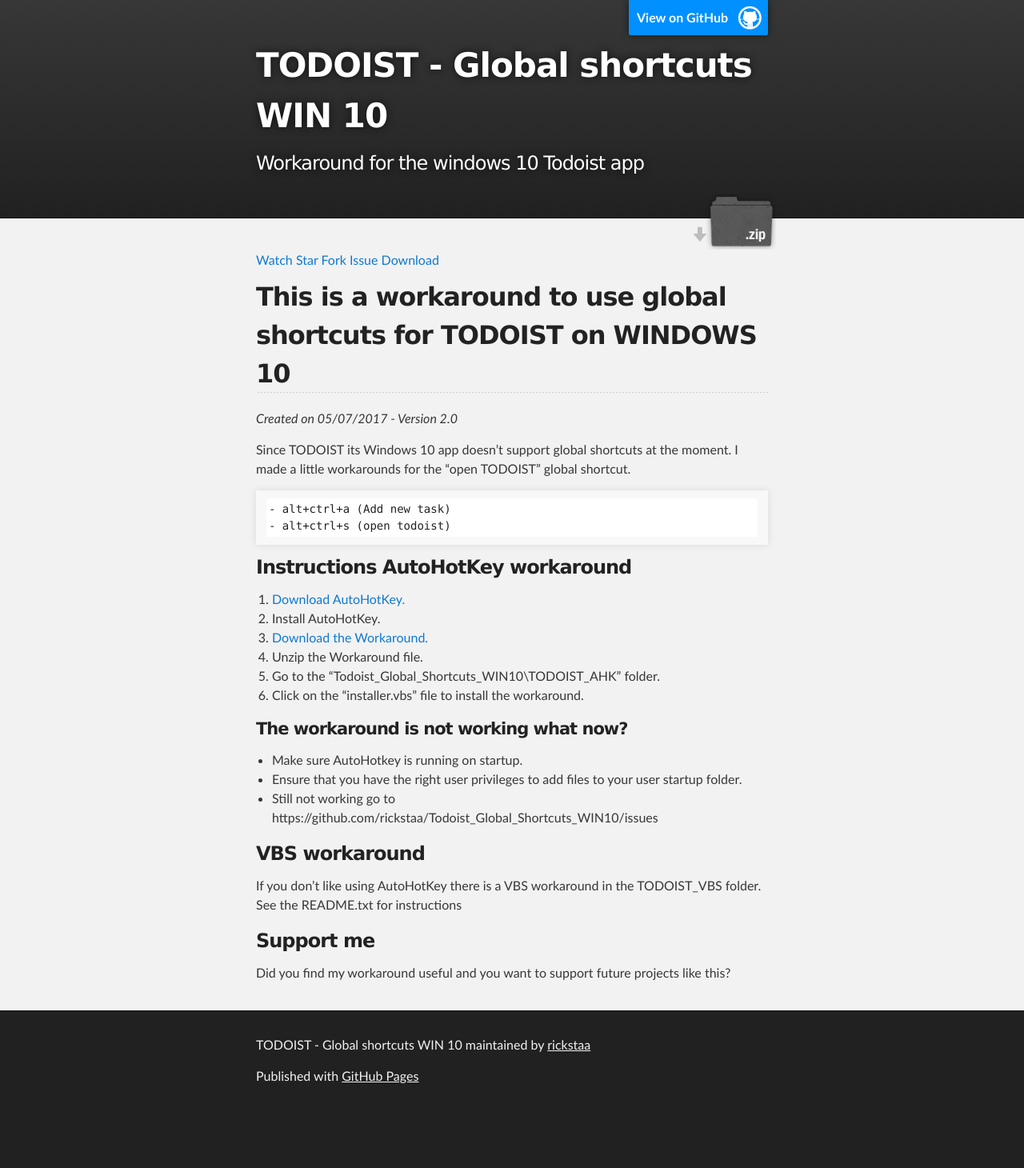
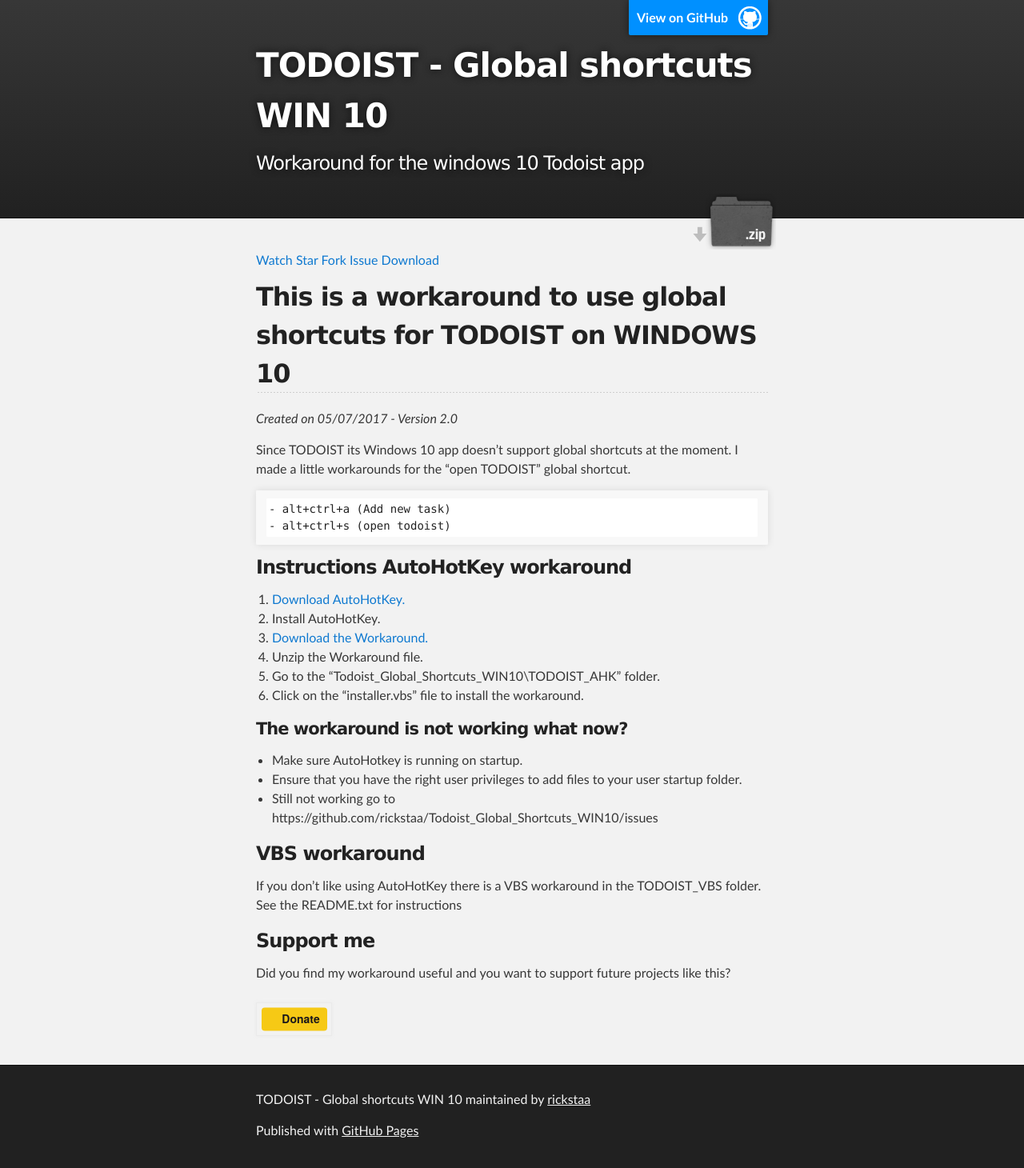
Before and after one commit to rickstaa/todoist-global-shortcuts-WIN10, a Jekyll site: the page built from index.md, in a window 1280 px wide. Shown: the whole page at 80% size. Built offline with Jekyll 4.4.1, drawn with Linux system fonts in a browser that asks for light colours; our own code applies the rules of GitHub Pages for plain Markdown files; a script that is not in the unit is left out; before the commit the page ends 1392 px from its top, so only the background shows below that.

```diff
--- a/_layouts/default.html
+++ b/_layouts/default.html
@@ -46,9 +46,8 @@
       <a class="github-button" href="https://github.com/rickstaa/Todoist_Global_Shortcuts_WIN10/archive/master.zip" data-icon="octicon-cloud-download" data-size="large" aria-label="Download rickstaa/Todoist_Global_Shortcuts_WIN10 on GitHub">Download</a>
       <!-- Github buttons -->
       {{ content }}
-      <script src="https://liberapay.com/rickstaa/widgets/button.js"></script>
-<noscript><a href="https://www.paypal.me/rstaa"><img src="donate.svg"></a></noscript>
-      </div>
+      <a href="https://www.paypal.me/rstaa"><img src="donate.svg"></a>
+  </div>
 
   <!-- FOOTER  -->
   <div id="footer_wrap" class="outer">
```
